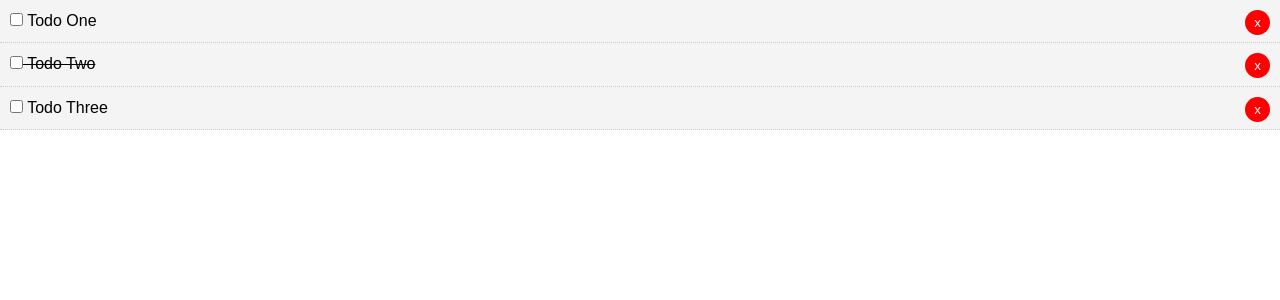
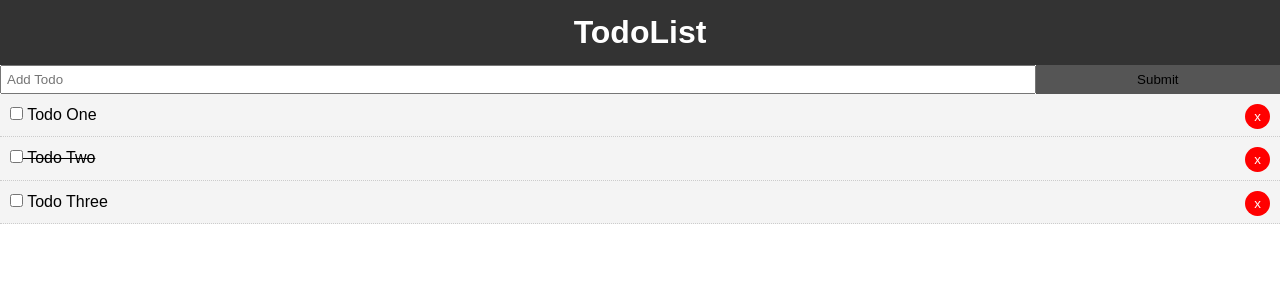
Before and after one commit to newedition994/vue_crash_todolist, a Vue app: page / in a window 1280 px wide. Shown: the top 300 px of the page. Built offline with nearby package versions, Linux system fonts and the light colour scheme.

Commit message:
adding a header and add todo form

```diff
--- a/package.json
+++ b/package.json
@@ -9,6 +9,7 @@
   },
   "dependencies": {
     "core-js": "^2.6.5",
+    "uuid": "^3.3.3",
     "vue": "^2.6.10"
   },
   "devDependencies": {
--- a/src/App.vue
+++ b/src/App.vue
@@ -1,16 +1,22 @@
 <template>
   <div id="app">
+    <Header />
+    <AddTodo v-on:add-todo="addTodo" />
     <Todos v-bind:todos="todos" v-on:del-todo="deleteTodo" />
   </div>
 </template>
 
 <script>
 import Todos from "./components/Todos";
+import Header from "./components/layout/Header";
+import AddTodo from "./components/AddTodo";
 
 export default {
   name: "app",
   components: {
-    Todos
+    Todos,
+    Header,
+    AddTodo
   },
   data() {
     return {
@@ -36,6 +42,9 @@
   methods: {
     deleteTodo(id) {
       this.todos = this.todos.filter(todo => todo.id !== id);
+    },
+    addTodo(newTodo) {
+      this.todos = [...this.todos, newTodo];
     }
   }
 };
@@ -51,4 +60,14 @@
   font-family: Arial, Helvetica, sans-serif;
   line-height: 1.4;
 }
+.btn {
+  display: inline-block;
+  border: none;
+  background: #555;
+  padding: 7px 20px;
+  cursor: pointer;
+}
+.btn:hover {
+  background: #666;
+}
 </style>
--- /dev/null
+++ b/src/components/AddTodo.vue
@@ -0,0 +1,46 @@
+<template>
+  <div>
+    <form @submit="addTodo">
+      <input type="text" v-model="title" name="title" placeholder="Add Todo" />
+      <input type="submit" value="Submit" class="btn" />
+    </form>
+  </div>
+</template>
+
+<script>
+import uuid from "uuid";
+export default {
+  name: "AddTodo",
+  data() {
+    return {
+      title: ""
+    };
+  },
+  methods: {
+    addTodo(e) {
+      e.preventDefault();
+      const newTodo = {
+        id: uuid.v4(),
+        title: this.title,
+        completed: false
+      };
+      // Send up to parent
+      this.$emit("add-todo", newTodo);
+      this.title = "";
+    }
+  }
+};
+</script>
+
+<style scoped>
+form {
+  display: flex;
+}
+input[type="text"] {
+  flex: 10;
+  padding: 5px;
+}
+input[type="submit"] {
+  flex: 2;
+}
+</style>
--- /dev/null
+++ b/src/components/layout/Header.vue
@@ -0,0 +1,25 @@
+<template>
+  <header class="header">
+    <h1>TodoList</h1>
+  </header>
+</template>
+
+<script>
+export default {
+  name: "Header"
+};
+</script>
+
+<style scoped>
+.header {
+  background: #333;
+  color: #fff;
+  text-align: center;
+  padding: 10px;
+}
+.header a {
+  color: #fff;
+  padding-right: 5px;
+  text-decoration: none;
+}
+</style>
```
Also changed, not shown: 1 other file (tests, documents, lock files or other folders).
